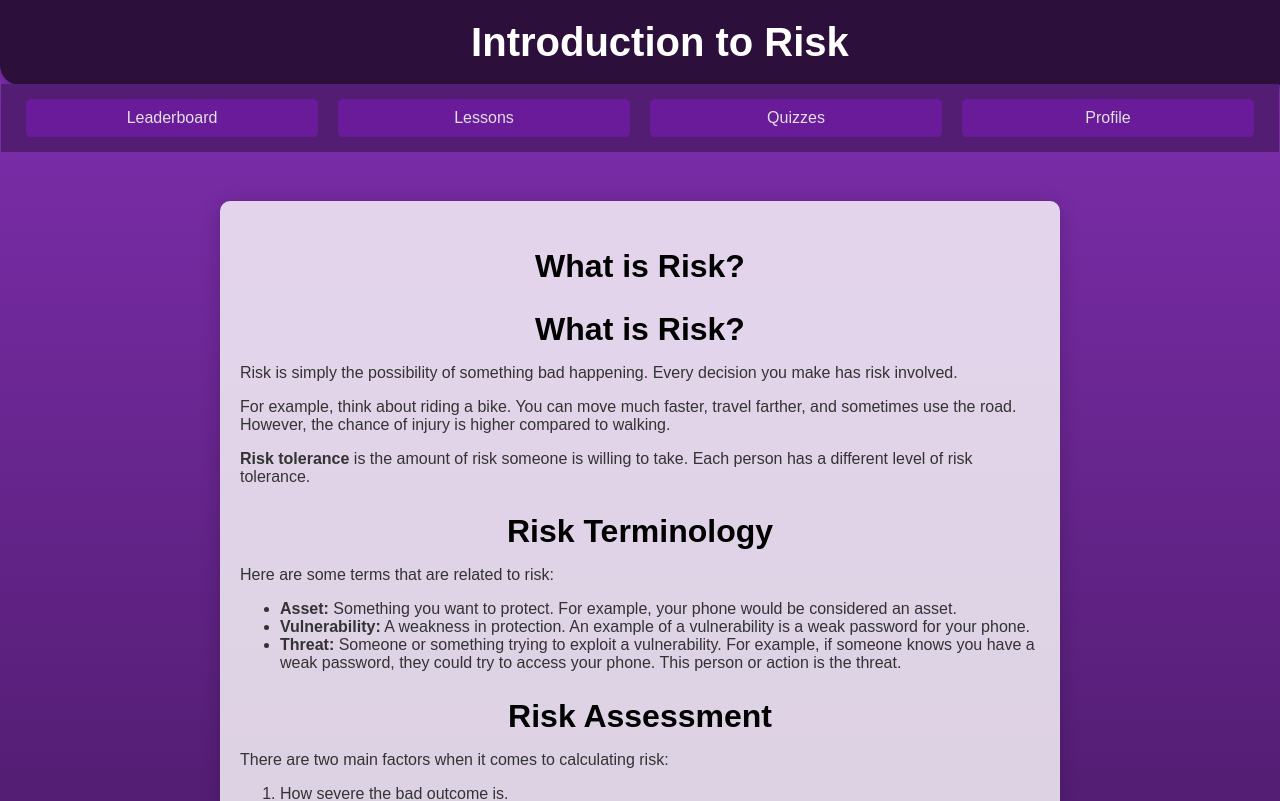
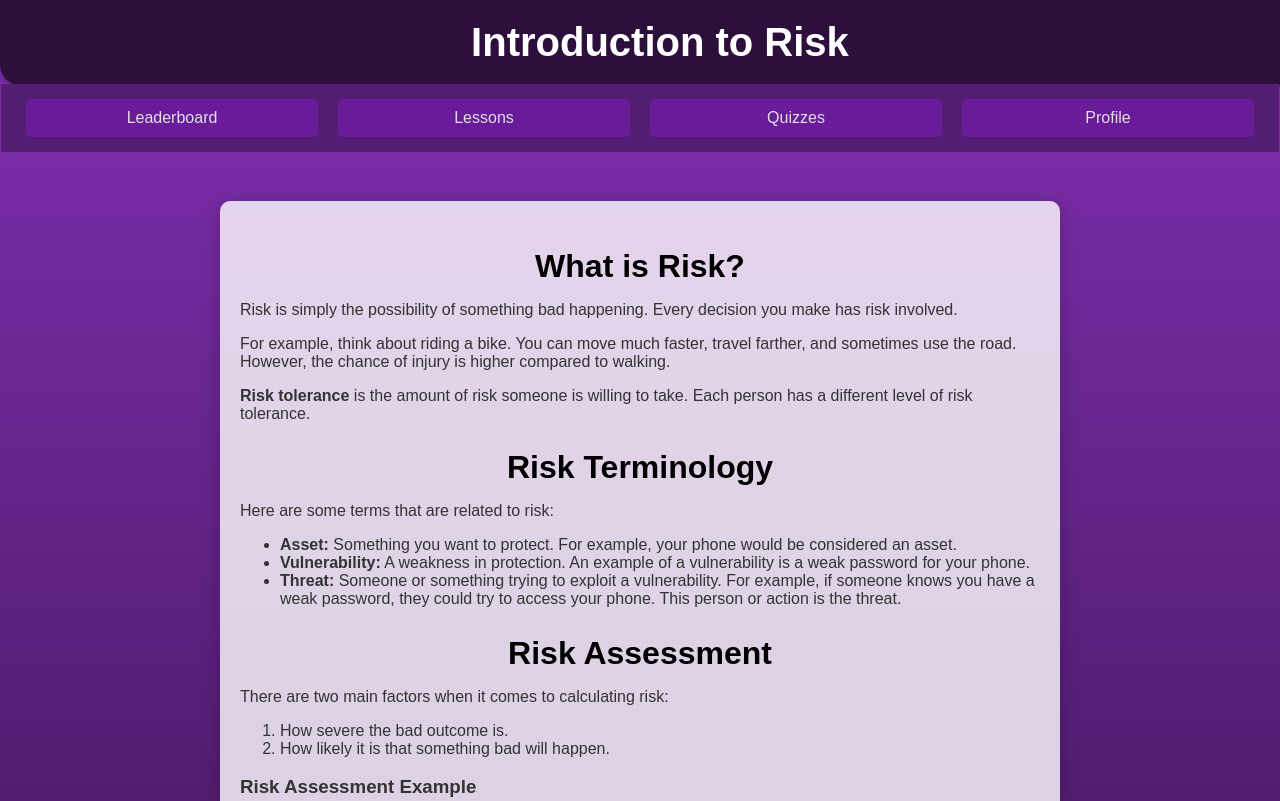
Before and after one commit to J4-CK/-test--Hackers-Path, a Next.js app: page /lessons/risk-basics-presentation in a window 1280 px wide. Shown: the top 801 px of the page. Built offline with nearby package versions, Linux system fonts and the light colour scheme.

Commit message:
Update risk-basics-presentation.js
Minor Changes

```diff
--- a/pages/lessons/risk-basics-presentation.js
+++ b/pages/lessons/risk-basics-presentation.js
@@ -9,7 +9,6 @@ export default function RiskBasicsLesson() {
       title: "What is Risk?",
       content: (
         <>
-          <h2>What is Risk?</h2>
           <p>Risk is simply the possibility of something bad happening. Every decision you make has risk involved. </p>
           <p>For example, think about riding a bike. You can move much faster, travel farther, and sometimes use the road. However, the chance of injury is higher compared to walking.</p>
           <p><b>Risk tolerance</b> is the amount of risk someone is willing to take. Each person has a different level of risk tolerance.</p>
```
